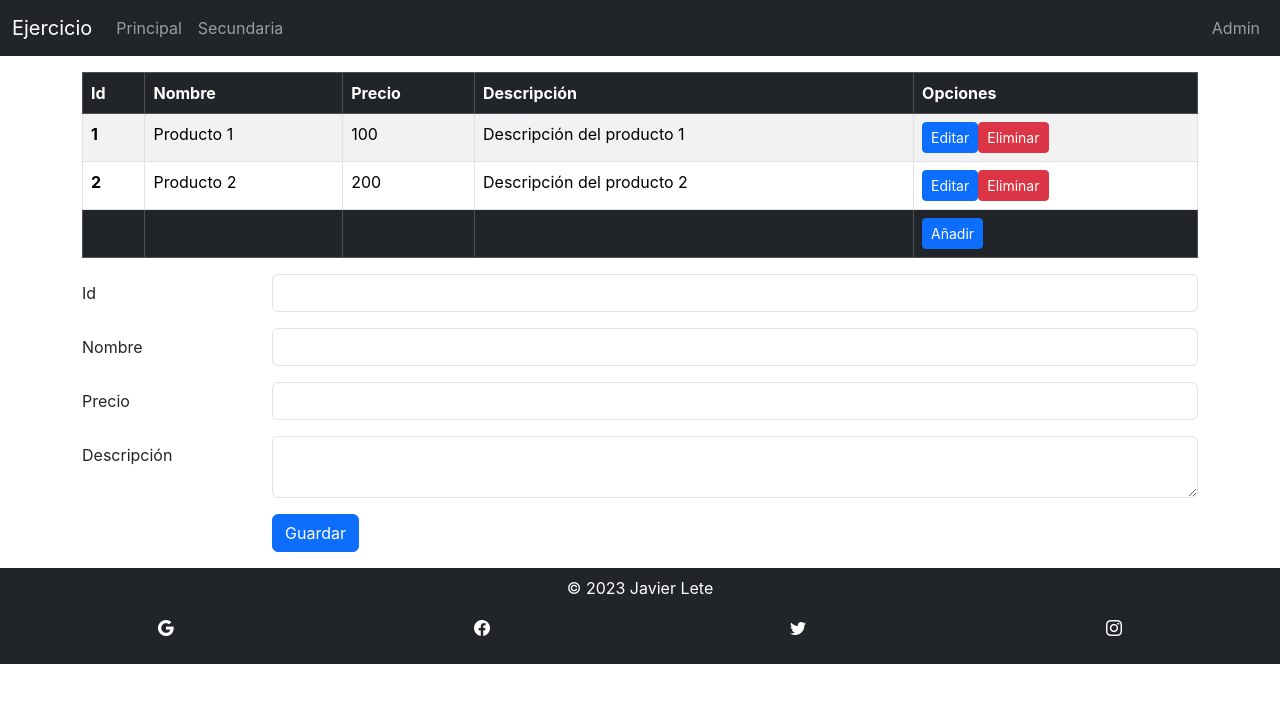
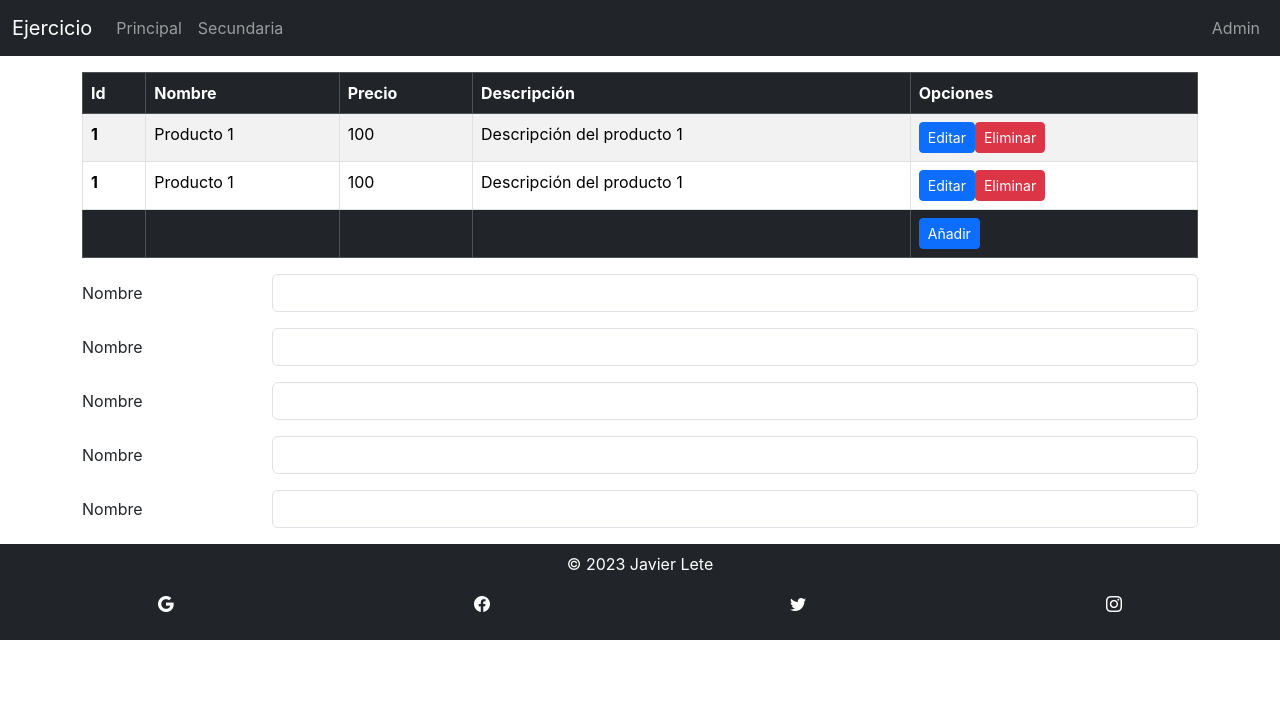
Before and after one commit to javierlete/REACT-2543-ejercicio, a React (Create React App) app in the folder ejercicio/: page / in a window 1280 px wide. Shown: the top 702 px of the page. Built offline with nearby package versions, Linux system fonts and the light colour scheme.

Commit message:
Plantillas profundas de admin (no personalización)

```diff
--- a/ejercicio/src/componentes/admin/Formulario.js
+++ b/ejercicio/src/componentes/admin/Formulario.js
@@ -1,35 +1,13 @@
+import LabelInput from "./LabelInput";
+
 export default function Formulario() {
     return (
         <form>
-            <div class="row mb-3">
-                <label for="id" class="col-sm-2 col-form-label">Id</label>
-                <div class="col-sm">
-                    <input type="number" readonly class="form-control" id="id" />
-                </div>
-            </div>
-            <div class="row mb-3">
-                <label for="nombre" class="col-sm-2 col-form-label">Nombre</label>
-                <div class="col-sm">
-                    <input type="text" required minlength="3" class="form-control" id="nombre" />
-                </div>
-            </div>
-            <div class="row mb-3">
-                <label for="precio" class="col-sm-2 col-form-label">Precio</label>
-                <div class="col-sm">
-                    <input type="number" step=".01" required min="0" class="form-control" id="precio" />
-                </div>
-            </div>
-            <div class="row mb-3">
-                <label for="descripcion" class="col-sm-2 col-form-label">Descripción</label>
-                <div class="col-sm">
-                    <textarea class="form-control" id="descripcion"></textarea>
-                </div>
-            </div>
-            <div class="row mb-3">
-                <div class="offset-sm-2 col-sm">
-                    <button type="submit" class="btn btn-primary">Guardar</button>
-                </div>
-            </div>
+            <LabelInput />
+            <LabelInput />
+            <LabelInput />
+            <LabelInput />
+            <LabelInput />
         </form>
     );
 }
--- /dev/null
+++ b/ejercicio/src/componentes/admin/LabelInput.js
@@ -0,0 +1,10 @@
+export default function LabelInput() {
+    return (
+        <div class="row mb-3">
+            <label for="nombre" class="col-sm-2 col-form-label">Nombre</label>
+            <div class="col-sm">
+                <input type="text" required minlength="3" class="form-control" id="nombre" />
+            </div>
+        </div>
+    );
+}
--- /dev/null
+++ b/ejercicio/src/componentes/admin/Linea.js
@@ -0,0 +1,14 @@
+export default function Linea() {
+    return (
+        <tr>
+            <th>1</th>
+            <td>Producto 1</td>
+            <td>100</td>
+            <td>Descripción del producto 1</td>
+            <td>
+                <a href="#" class="btn btn-sm btn-primary">Editar</a>
+                <a href="#" class="btn btn-sm btn-danger">Eliminar</a>
+            </td>
+        </tr>
+    );
+}
--- a/ejercicio/src/componentes/admin/Listado.js
+++ b/ejercicio/src/componentes/admin/Listado.js
@@ -1,3 +1,5 @@
+import Linea from "./Linea";
+
 export default function Listado() {
     return (
         <table class="table table-hovered table-striped table-bordered">
@@ -11,26 +13,8 @@ export default function Listado() {
                 </tr>
             </thead>
             <tbody>
-                <tr>
-                    <th>1</th>
-                    <td>Producto 1</td>
-                    <td>100</td>
-                    <td>Descripción del producto 1</td>
-                    <td>
-                        <a href="#" class="btn btn-sm btn-primary">Editar</a>
-                        <a href="#" class="btn btn-sm btn-danger">Eliminar</a>
-                    </td>
-                </tr>
-                <tr>
-                    <th>2</th>
-                    <td>Producto 2</td>
-                    <td>200</td>
-                    <td>Descripción del producto 2</td>
-                    <td>
-                        <a href="#" class="btn btn-sm btn-primary">Editar</a>
-                        <a href="#" class="btn btn-sm btn-danger">Eliminar</a>
-                    </td>
-                </tr>
+                <Linea />
+                <Linea />
             </tbody>
             <tfoot class="table-dark">
                 <tr>
```
